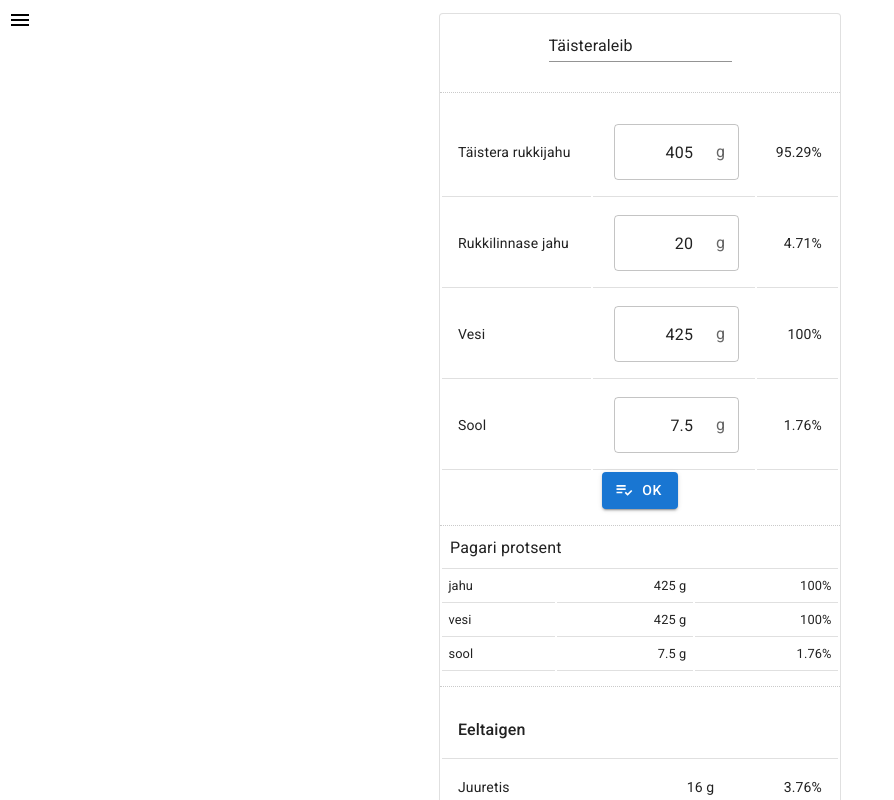
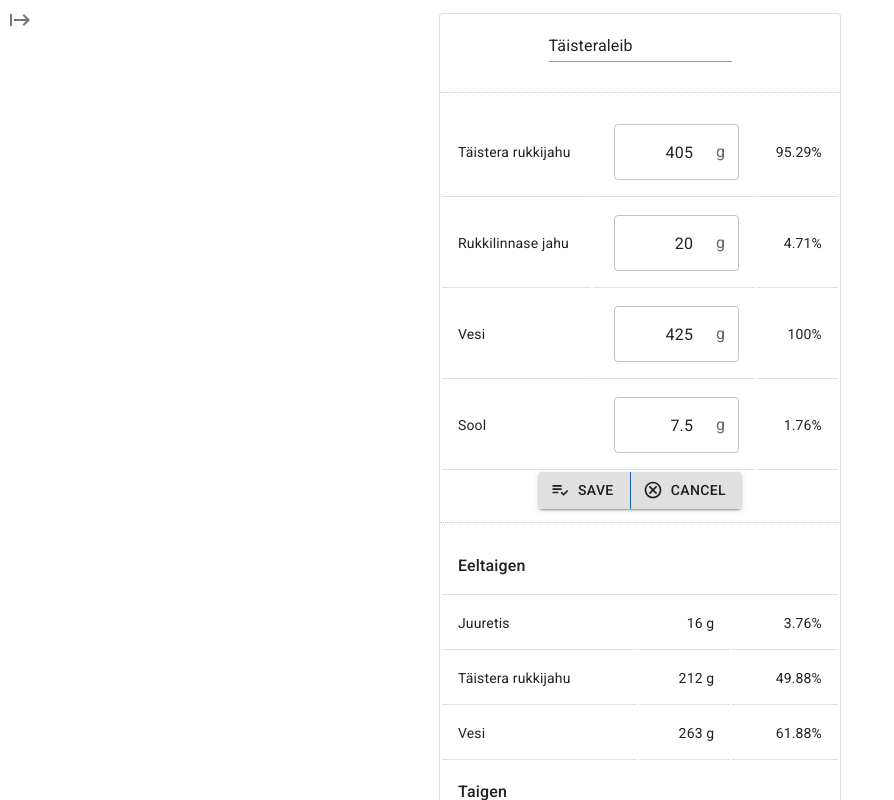
Before and after one commit to dustinest/baker_percentage_calculator_react, a React (Create React App) app: page / in a window 1280 px wide. Both pictures are taken after a click on the button 812 px from the left and 46 px from the top of the page. Shown: the top 800 px of the page, without its empty margins (0-894 px from the left). Built offline with nearby package versions, Linux system fonts and the light colour scheme.

Commit message:
- Grouped icons; - Gathered common buttons - Recipe can be edited in place

```diff
--- a/src/components/RecipeItem/RecipeItem.tsx
+++ b/src/components/RecipeItem/RecipeItem.tsx
@@ -2,58 +2,88 @@ import {IngredientsItems} from "./IngredientsItem";
 import {RenderBakingTimeAware} from "./RenderBakingTimeAware";
 import {BakerPercentageResult} from "../../utils/BakerPercentageCalulation";
 import {BakerPercentage} from "./BakerPercentage";
-import {UseRecipe, UseRecipeItemValues} from "./RecipeItemData";
+import {UseRecipe, UseRecipeActions, UseRecipeItemValues} from "./RecipeItemData";
 import {RecipeJson} from "./RecipeJson";
 import {
-  Button,
   Card,
-  CardHeader, IconButton,
+  CardHeader,
   Skeleton,
   Typography
 } from "@mui/material";
 import "./RecipeItem.css";
 import {RecipeType} from "../../models";
+import {getJsonRecipeTypeLabel} from "../../service/RecipeReader";
+import {InputValue} from "../common/InputValue";
+import {RecipeCancelIcon, RecipeEditIcon, RecipeSaveIcon} from "../common/Icons";
+import {RButtonGroup, RIconButton} from "../common/RButton";
 import {useTranslation} from "react-i18next";
-import {getJsonRecipeTypeLabel} from "../../service/RecipeReader";
-import PlaylistAddCheckIcon from '@mui/icons-material/PlaylistAddCheck';
-import EditIcon from '@mui/icons-material/Edit';
-import {InputValue} from "../common/InputValue";
 
 const RenderMicros = ({microNutrients}: {microNutrients: BakerPercentageResult}) => {
     return (<Typography variant="body1" className="baker-percentage" component="div"><BakerPercentage microNutrientsResult={microNutrients.microNutrients}/></Typography>)
 }
 
 type RecipeItemToRenderProps = {
-  recipe: UseRecipeItemValues;
-  onGramsChange: (grams: number, ingredientIndex: number, index: number) => Promise<void>;
-  onSave?: (recipe: RecipeType) => void;
+  actions: UseRecipeActions;
+  recipe: RecipeType;
+  values: UseRecipeItemValues;
+  modifiers?: {
+      onSave: (recipe: RecipeType) => void;
+      onCancel: () => void;
+  }
 }
 
-const RecipeItemToRender = ({recipe, onGramsChange, onSave}: RecipeItemToRenderProps) => {
-
+const RecipeItemToRender = ({actions, recipe, values, modifiers}: RecipeItemToRenderProps) => {
     return (<>
-        {onSave ? (
+        {modifiers ? (
             <section className="edit">
                 <section className="ingredients">
-                    <IngredientsItems ingredients={recipe.recipe.microNutrients.ingredients} recipe={recipe.recipe.recipe} onGramsChange={onGramsChange} />
+                    <IngredientsItems ingredients={values.recipe.microNutrients.ingredients} recipe={values.recipe.recipe} onGramsChange={actions.setGrams} />
                 </section>
-                <Button variant="contained" onClick={() => onSave(recipe.recipe.raw)} startIcon={<PlaylistAddCheckIcon />}> Ok </Button>
-                <RenderMicros microNutrients={recipe.recipe.microNutrients}/>
+                <RButtonGroup label="Actions" actions={[
+                    {
+                        icon: <RecipeSaveIcon />,
+                        label: "Save",
+                        onClick: () => modifiers.onSave(recipe)
+                    },
+                    {
+                        icon: <RecipeCancelIcon />,
+                        label: "Cancel",
+                        onClick: modifiers.onCancel
+                    }
+                ]}/>
             </section>
         ) : undefined }
         <section className="recipe">
-            <IngredientsItems ingredients={recipe.ingredients.microNutrients.ingredients} recipe={recipe.recipe.recipe} />
+            <IngredientsItems ingredients={values.ingredients.microNutrients.ingredients} recipe={values.recipe.recipe} />
         </section>
-        <RenderBakingTimeAware value={recipe.recipe.recipe}/>
-        <RenderMicros microNutrients={recipe.ingredients.microNutrients}/>
-        {onSave ? <RecipeJson recipe={recipe.recipe.raw}/> : undefined }
+        <RenderBakingTimeAware value={values.recipe.recipe}/>
+        <RenderMicros microNutrients={values.ingredients.microNutrients}/>
+        {modifiers ? <RecipeJson recipe={recipe}/> : undefined }
     </>)
+}
+
+type RecipeItemHeaderProps = {
+    recipe: RecipeType;
+    actions: UseRecipeActions;
+    values?: UseRecipeItemValues;
+    onEdit: () => void;
+    isEdit: boolean;
+}
+
+export const RecipeItemHeader = ({actions, recipe, values, isEdit, onEdit}: RecipeItemHeaderProps) => {
+    const translation = useTranslation();
+    return (<>{
+        !isEdit ? <CardHeader title={getJsonRecipeTypeLabel(recipe)} onClick={onEdit} action={<RIconButton icon={<RecipeEditIcon />} label={translation.t("Edit")}  onClick={onEdit}/>}/>:
+            values? <CardHeader title={<InputValue value={recipe.name} onChange={actions.setName} />} />
+                : <CardHeader title={getJsonRecipeTypeLabel(recipe)}/>
+    }</>);
 }
 
 type RecipeItemProps = {
     recipe: RecipeType;
     onEdit: () => void;
     onSave: (recipe: RecipeType) => void;
+    onCancel: () => void;
     isEdit: boolean;
 }
 
@@ -67,23 +97,22 @@ const RecipeLoader = () => {
             <Skeleton />
         </div>);
 }
-export const RecipeItem = ({recipe, onEdit, onSave, isEdit}: RecipeItemProps) => {
-    const {result, setGrams, setName} = UseRecipe(recipe);
-    const translate = useTranslation();
+
+export const RecipeItem = ({recipe, onEdit, onSave, onCancel, isEdit}: RecipeItemProps) => {
+    const [ recipeTypeValue, actions, recipeResult ] = UseRecipe(recipe);
+
+    const cancelAction = () => {
+        actions.cancel();
+        onCancel();
+    }
 
     return (
       <article id={recipe.id}>
           <Card
             sx={{ maxWidth: 400, marginLeft: "auto", marginRight: "auto" }}
             variant="outlined" className="recipe">
-            <CardHeader
-              title={
-                isEdit ? <InputValue value={recipe.name} onChange={setName} /> : getJsonRecipeTypeLabel(recipe)
-              }
-              action={
-                isEdit ? undefined : <IconButton aria-label={translate.t("Edit")} onClick={onEdit}><EditIcon /></IconButton>
-            }/>
-              {result.result ? <RecipeItemToRender recipe={result.result} onGramsChange={setGrams} onSave={isEdit ? onSave : undefined}/> : <RecipeLoader /> }
+              <RecipeItemHeader recipe={recipe} actions={actions} values={recipeResult.result} onEdit={onEdit} isEdit={isEdit} />
+              {recipeResult.result ? <RecipeItemToRender recipe={recipeTypeValue} values={recipeResult.result} actions={actions} modifiers={isEdit ? {onCancel: cancelAction, onSave} : undefined}/> : <RecipeLoader /> }
           </Card>
       </article>)
 };
--- a/src/components/RecipeItem/RecipeItemData.ts
+++ b/src/components/RecipeItem/RecipeItemData.ts
@@ -10,7 +10,6 @@ export type UseRecipeItemValues = {
     recipe: {
         recipe: Recipe;
         microNutrients: BakerPercentageResult;
-        raw: RecipeType
     }
     ingredients: {
         ingredients: RecipeIngredients[];
@@ -18,16 +17,17 @@ export type UseRecipeItemValues = {
     }
 }
 
-export type UseRecipeResult = {
+export type UseRecipeActions = {
+    cancel: () => void;
+
+    setGrams: (value: number, ingredientIndex: number, index: number) => Promise<void>;
+    setName: (value: string) => Promise<void>
+}
+
+export type UseRecipeResultStatus = {
     result?: UseRecipeItemValues;
     error?: Error;
     loading: boolean;
-}
-
-type UseRecipeResultType = {
-    result: UseRecipeResult;
-    setGrams: (value: number, ingredientIndex: number, index: number) => Promise<void>;
-    setName: (value: string) => Promise<void>
 };
 
 const blockAndRunLater = (() => {
@@ -35,9 +35,13 @@ const blockAndRunLater = (() => {
     return (callable: () => Promise<any>) => queue.blockAndRun(callable);
 })();
 
-export const UseRecipe = (recipe: RecipeType): UseRecipeResultType => {
+export const UseRecipe = (recipe: RecipeType): [RecipeType, UseRecipeActions, UseRecipeResultStatus] => {
     const [recipeTypeValue, setRecipeTypeValue] = useState<RecipeType>(recipe);
-    const [result, setResult] = useState<UseRecipeResult>({loading: true});
+    const [result, setResult] = useState<{
+        result?: UseRecipeItemValues;
+        error?: Error;
+        loading: boolean;
+    }>({loading: true});
 
     const [recipeArgs, loadRecipeArgs] = useAsync<UseRecipeItemValues>(async (recipeType?: RecipeType) => {
         if (recipeType === undefined) {
@@ -52,8 +56,7 @@ export const UseRecipe = (recipe: RecipeType): UseRecipeResultType => {
         return {
             recipe: {
                 recipe: _recipe,
-                microNutrients: micronutrients,
-                raw: recipeType
+                microNutrients: micronutrients
             },
             ingredients: {
                 ingredients: ingredients,
@@ -65,22 +68,23 @@ export const UseRecipe = (recipe: RecipeType): UseRecipeResultType => {
     const loader = useAsyncEffect(() => blockAndRunLater(loadRecipeArgs), [recipe])
 
     const withRecipeArgs = async (callable: (newRecipe: RecipeType) => Promise<RecipeType | undefined>) => {
-        const result = await callable({...recipeTypeValue});
+        const result = await callable(getRecipe(recipeTypeValue).toType());
         if (result) {
             await loadRecipeArgs(result);
         }
     }
 
-    const setGrams = async(grams: number, ingredientIndex: number, index: number) => {
+    const recipeActions: UseRecipeActions = {
+        cancel: async () => loadRecipeArgs(recipe),
+        setGrams: async(grams: number, ingredientIndex: number, index: number) => {
             if (recipeTypeValue && recipeTypeValue.ingredients[ingredientIndex].ingredients[index].grams !== grams) {
-            await withRecipeArgs (async (recipeType) => {
+                await withRecipeArgs(async (recipeType) => {
                     recipeType.ingredients[ingredientIndex].ingredients[index].grams = grams;
                     return recipeType;
                 });
             }
-    }
-
-    const setName = async(name: string) => {
+        },
+        setName: async(name: string) => {
             if (!name || name.trim().length === 0 || recipeTypeValue.name === name) {
                 return;
             }
@@ -89,6 +93,8 @@ export const UseRecipe = (recipe: RecipeType): UseRecipeResultType => {
                 return recipeType;
             });
         }
+    }
+
 
     useEffect(() => {
         if (loader.failed) {
@@ -119,9 +125,5 @@ export const UseRecipe = (recipe: RecipeType): UseRecipeResultType => {
         // eslint-disable-next-line
     }, [recipeArgs])
 
-    return {
-        result: result,
-        setGrams,
-        setName
-    }
+    return [ recipeTypeValue, recipeActions, result ];
 };
--- a/src/components/RecipeItem/RecipeJson.tsx
+++ b/src/components/RecipeItem/RecipeJson.tsx
@@ -9,8 +9,8 @@ import {
     AccordionSummary, CircularProgress,
     Typography
 } from "@mui/material";
-import ExpandMoreIcon from '@mui/icons-material/ExpandMore';
 import {TranslatedLabel} from "../common/TranslatedLabel";
+import {ExpandMoreIcon} from "../common/Icons";
 
 export const RecipeJson = ({recipe}: {recipe: RecipeType}) => {
     const [isExpanded, setExpanded] = useState<boolean>(false);
--- /dev/null
+++ b/src/components/common/Icons.ts
@@ -0,0 +1,16 @@
+import ChevronLeftOutlinedIcon from '@mui/icons-material/ChevronLeftOutlined';
+// previous MenuOpenIcon
+// import MenuOutlinedIcon from '@mui/icons-material/MenuOutlined';
+import StartOutlinedIcon from '@mui/icons-material/StartOutlined';
+import PlaylistAddCheckOutlinedIcon from '@mui/icons-material/PlaylistAddCheckOutlined';
+import CancelOutlinedIcon from '@mui/icons-material/CancelOutlined';
+
+import EditOutlinedIcon from '@mui/icons-material/EditOutlined';
+import ExpandMoreOutlinedIcon from '@mui/icons-material/ExpandMoreOutlined';
+
+export const MenuOpenIcon = StartOutlinedIcon;
+export const MenuCloseIcon = ChevronLeftOutlinedIcon;
+export const RecipeSaveIcon = PlaylistAddCheckOutlinedIcon;
+export const RecipeCancelIcon = CancelOutlinedIcon;
+export const RecipeEditIcon = EditOutlinedIcon;
+export const ExpandMoreIcon = ExpandMoreOutlinedIcon;
--- /dev/null
+++ b/src/components/common/RButton.tsx
@@ -0,0 +1,49 @@
+import {ReactNode} from "react";
+import {Button, ButtonGroup, IconButton, Theme} from "@mui/material";
+import {useTranslation} from "react-i18next";
+import {SxProps} from "@mui/system";
+
+type RButtonPropsIcon = { icon: ReactNode; };
+type RButtonPropsLabel = { label:string; };
+type RButtonPropsClick = {onClick: () => void};
+
+type BaseProps = {
+    sx?: SxProps<Theme>;
+    className?: string;
+}
+
+type RButtonProps = BaseProps & RButtonPropsClick & (RButtonPropsIcon | RButtonPropsLabel);
+
+const useLabelTranslation = (label?: string): string | undefined => {
+    const translate = useTranslation();
+    return label ? translate.t(label) : undefined;
+}
+
+export const RIconButton = (props: BaseProps & RButtonPropsClick & RButtonPropsIcon & RButtonPropsLabel) => {
+    const label = useLabelTranslation((props as RButtonPropsLabel).label);
+    return (<IconButton className={props.className} aria-label={label} sx={props.sx}  onClick={props.onClick}>{props.icon}</IconButton >);
+}
+
+export const RButton = (props: RButtonProps) => {
+    return (
+        <Button
+            variant="contained"
+            color="inherit"
+            sx={props.sx}
+            className={props.className}
+            onClick={(props as RButtonPropsClick).onClick}
+            startIcon={(props as RButtonPropsIcon).icon}>{useLabelTranslation((props as RButtonPropsLabel).label)}</Button>
+    );
+}
+
+export type RButtonGroupProps = {
+    label: string;
+    actions: RButtonProps[];
+}
+
+export const RButtonGroup = (props: RButtonGroupProps) => {
+    const translate = useTranslation();
+    return (<ButtonGroup variant="contained" aria-label={translate.t(props.label)}>{
+        props.actions.map((e, index) => <RButton {...e} key={index}/>)
+    }</ButtonGroup>)
+}
--- a/src/components/containers/MenuCollapsable.tsx
+++ b/src/components/containers/MenuCollapsable.tsx
@@ -1,8 +1,7 @@
 import {ReactNode, useState} from "react";
-import {Divider, Drawer, IconButton, styled} from "@mui/material";
-import ChevronLeftIcon from '@mui/icons-material/ChevronLeft';
-import MenuOutlinedIcon from '@mui/icons-material/MenuOutlined';
-import {useTranslation} from "react-i18next";
+import {Divider, Drawer, styled} from "@mui/material";
+import {MenuCloseIcon, MenuOpenIcon} from "../common/Icons";
+import {RIconButton} from "../common/RButton";
 
 const DrawerHeader = styled('div')(({ theme }) => ({
     display: 'flex',
@@ -14,25 +13,22 @@ const DrawerHeader = styled('div')(({ theme }) => ({
 }));
 
 export const MenuCollapsable = ({ children }: { children: ReactNode }) => {
-    const translation = useTranslation();
     const [open, setOpen] = useState<boolean>(false);
 
     const handleDrawerOpen = () => setOpen(true);
     const handleDrawerClose = () => setOpen(false);
 
     return (<>
-        <IconButton color="inherit" className="menu-trigger" aria-label={translation.t("Menu")} sx={{
+        <RIconButton className="menu-trigger" onClick={handleDrawerOpen} icon={<MenuOpenIcon />} label="Menu" sx={{
             position: 'fixed',
             top: 0,
             left: 0,
-        }}  onClick={handleDrawerOpen}>
-            <MenuOutlinedIcon />
-        </IconButton >
+        }} />
         <Drawer variant="persistent"
                     anchor="left"
                     open={open}>
             <DrawerHeader>
-                <IconButton onClick={handleDrawerClose}><ChevronLeftIcon /></IconButton>
+                <RIconButton onClick={handleDrawerClose} icon={<MenuCloseIcon />} label="CLose menu"/>
             </DrawerHeader>
             <Divider />
             {children}
--- a/src/components/recipe/RecipeList.tsx
+++ b/src/components/recipe/RecipeList.tsx
@@ -34,6 +34,7 @@ export const RecipeList = () => {
                         recipe={recipe}
                         key={recipe.id}
                         onEdit={() => onEdit(recipe.id)}
+                        onCancel={() => setEditRecipeId(undefined)}
                         onSave={onSave}/>
                     ))}
                 </div>
```
Lines whose indentation alone changed are shown as unchanged.
